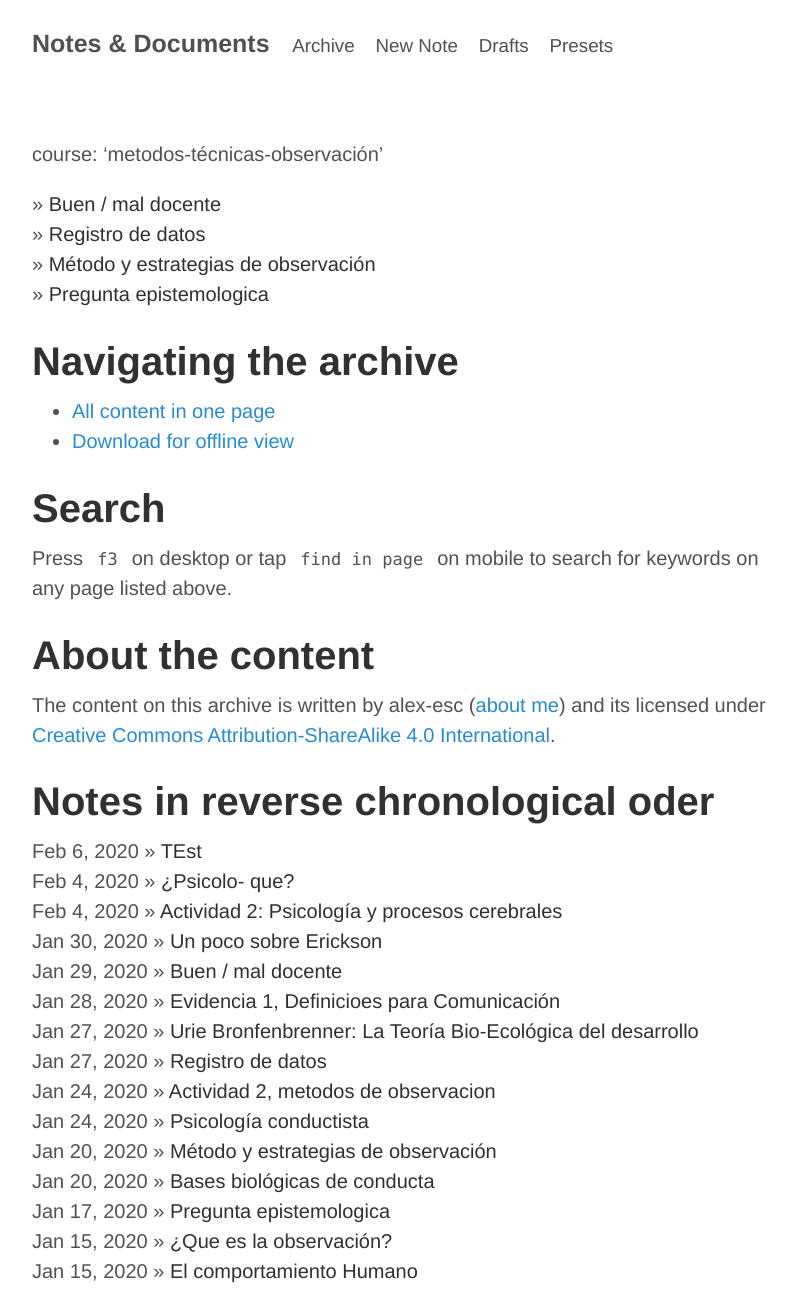
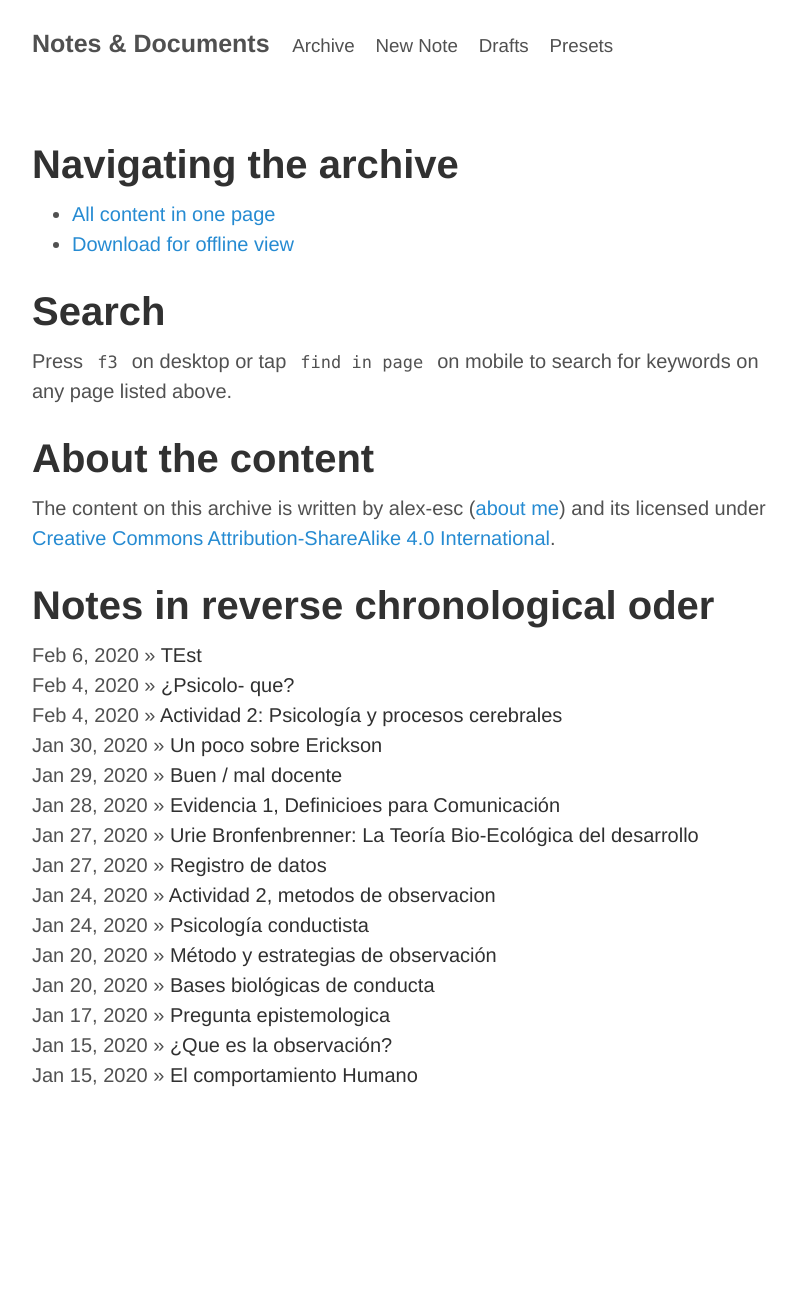
Before and after one commit to alex-esc/notes, a Jekyll site: the page built from archive.md, in a window 1280 px wide. Shown: the whole page, without its empty margins (228-1025 px from the left). Built offline with Jekyll 4.4.1, drawn with Linux system fonts in a browser that asks for light colours; after the commit the page ends 1098 px from its top, so only the background shows below that.

Commit message:
Update archive.md

```diff
--- a/archive.md
+++ b/archive.md
@@ -2,21 +2,6 @@
 layout: default
 title: Archive
 ---
-
-course: 'metodos-técnicas-observación'
-
-{% for post in site.tags.Metodos y técnicas de observación %}
-
-<div>
-
-    »
-  <span class='post-title'>
-    <a href="{{ site.path }}{{ post.url }}">{{ post.title }}</a>
-  </span>
-</div>
-
-{% endfor %}
-
 
 # Navigating the archive
 
@@ -48,4 +33,4 @@ The content on this archive is written by {{ site.author.name }} (<a href="{{ si
 
 {% endfor %}
 
-[dl]: https://github.com/alex-esc/posts/archive/master.zip
+[dl]: https://github.com/alex-esc/notes/archive/master.zip
```
